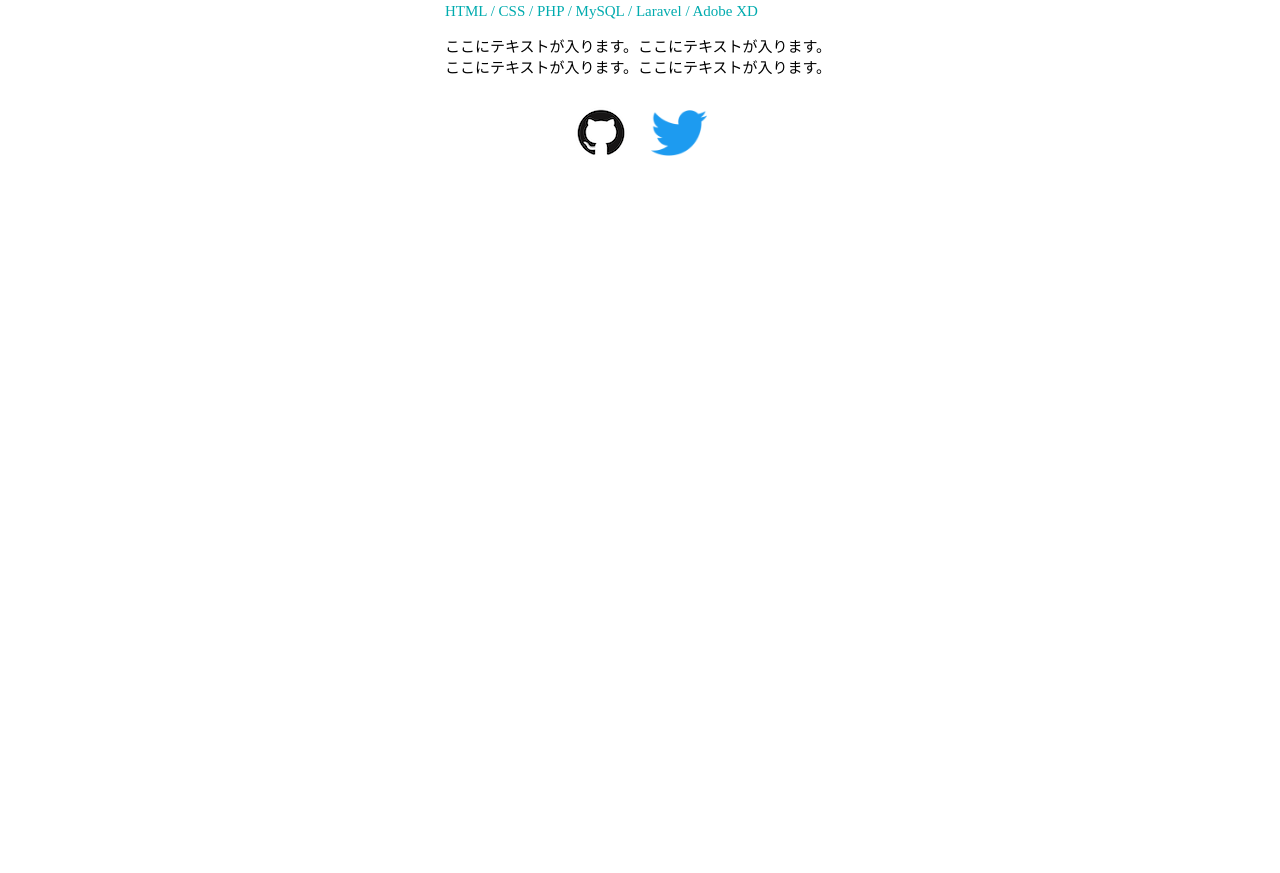
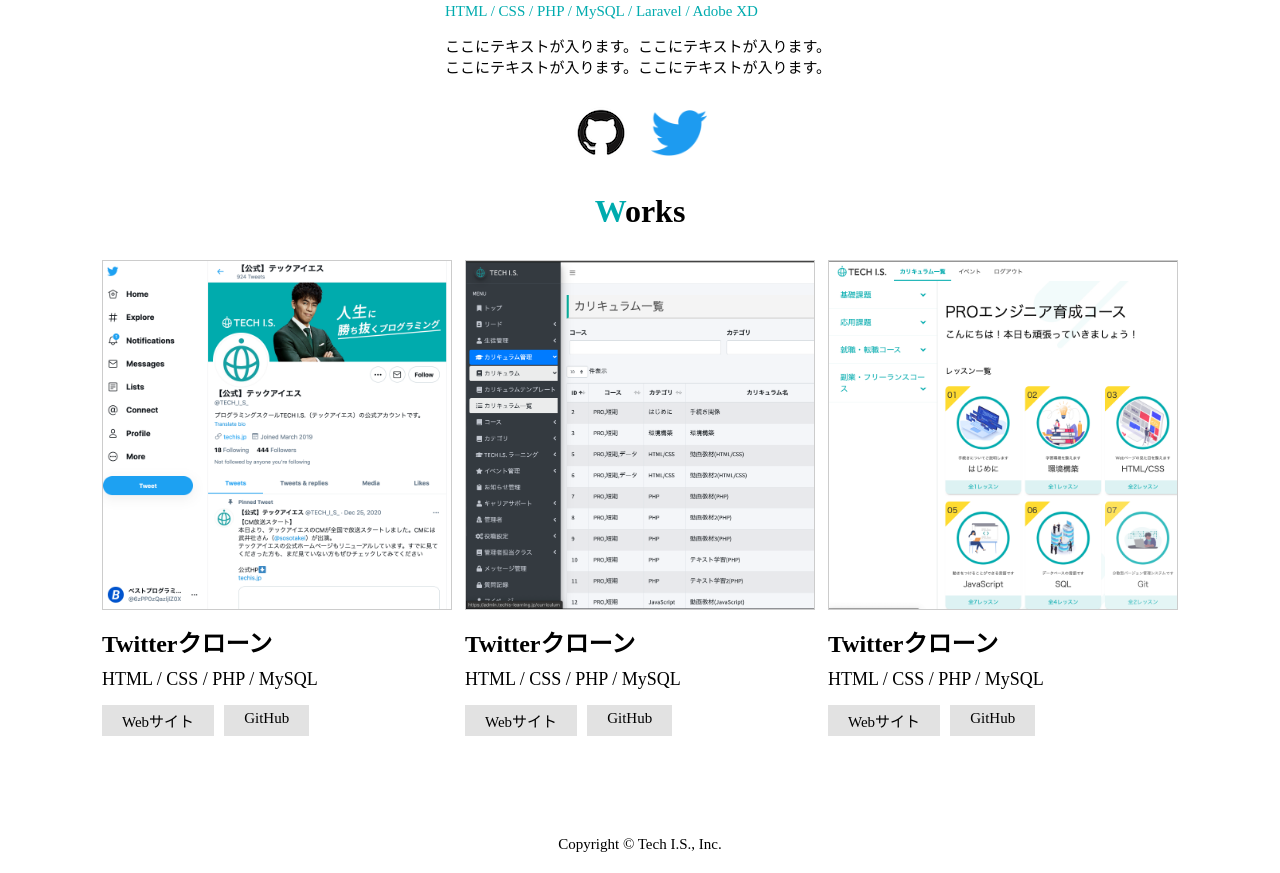
Before and after one commit to yuda10/PortfolioSample, a PHP site: page / in a window 1280 px wide. Shown: the part 483-1356 px from the top of the page. Before the commit the page ends 639 px from the top, so only its background shows below. Run offline with PHP 8.4, Linux system fonts and the light colour scheme.

Commit message:
index.html style.css変更

```diff
--- a/index.html
+++ b/index.html
@@ -65,11 +65,53 @@
         -->
 
         <div class="box-work">
+            <h2 class="sub-title">
+                <span class="color-green">W</span>orks</h2>
+            <ul class="works-list">
+                <li>
+                    <img src="img/work_1.png" alt="Twitterクローン">
+                    <h3>Twitterクローン</h3>
+                    <span>HTML / CSS / PHP / MySQL</span>
+                    <div class="link">
+                        <a href="">Webサイト</a>
+                        <a href="">GitHub</a>
+                    </div>
+                </li>
+
+                <li>
+                    <img src="img/work_2.png" alt="Twitterクローン">
+                    <h3>Twitterクローン</h3>
+                    <span>HTML / CSS / PHP / MySQL</span>
+                    <div class="link">
+                        <a href="">Webサイト</a>
+                        <a href="">GitHub</a>
+                    </div>
+                </li>
+
+                <li>
+                    <img src="img/work_3.png" alt="Twitterクローン">
+                    <h3>Twitterクローン</h3>
+                    <span>HTML / CSS / PHP / MySQL</span>
+                    <div class="link">
+                        <a href="">Webサイト</a>
+                        <a href="">GitHub</a>
+                    </div>
+                </li>
+            </ul>
 
         </div>
 
     </div>
 
+    <!--
+        footerタグの作成
+        ・copyrightの設定
+        →pタグを使います
+    -->
+
+    <footer class="block-footer">
+        <p>Copyright ©︎ Tech I.S., Inc. </p>
+    </footer>
 
 </body>
 </html>
--- a/style.css
+++ b/style.css
@@ -83,3 +83,74 @@
 .icon-list li:last-child {
     margin-right: 0;
 }
+
+/*
+ *[works]のスタイルシート
+ */
+
+ .box-works {
+     margin: 80px 0 0;
+ }
+
+ .works-list {
+     list-style: none;
+     width: 100%;
+     max-width: 1076px;
+     margin: 30px auto;
+     padding: 0;
+     text-align: left;
+     overflow: hidden;
+ }
+
+ .works-list li {
+     display: block;
+     width: 100%;
+     max-width: 348px;
+     float: left;
+     margin-right: 15px;
+ }
+
+ .works-list li:last-child {
+     margin-right: 0;
+ }
+
+ .works-list li img {
+     width: 100%;
+     border: 1px solid #ccc;
+ }
+
+ .works-list li h3 {
+     font-size: 24px;
+     margin: 10px 0;
+ }
+
+ .works-list li span {
+     font-size: 18px;
+ }
+
+ .works-list li .link {
+     display: flex;
+     justify-content: left;
+     align-items: left;
+     margin-top: 15px;
+ }
+
+ .works-list li .link a {
+     background-color: rgb(226, 226, 226);
+     padding: 5px 20px;
+     margin-right: 10px;
+     font-size: 15px;
+     text-decoration: none;
+     color: #000;
+ }
+
+ /*
+  *[footer]のスタイルシート
+  */
+
+  .block-footer {
+      clear: both;
+      text-align: center;
+      font-size: 15px;
+      margin: 50px 0 20px;
+  }
```
